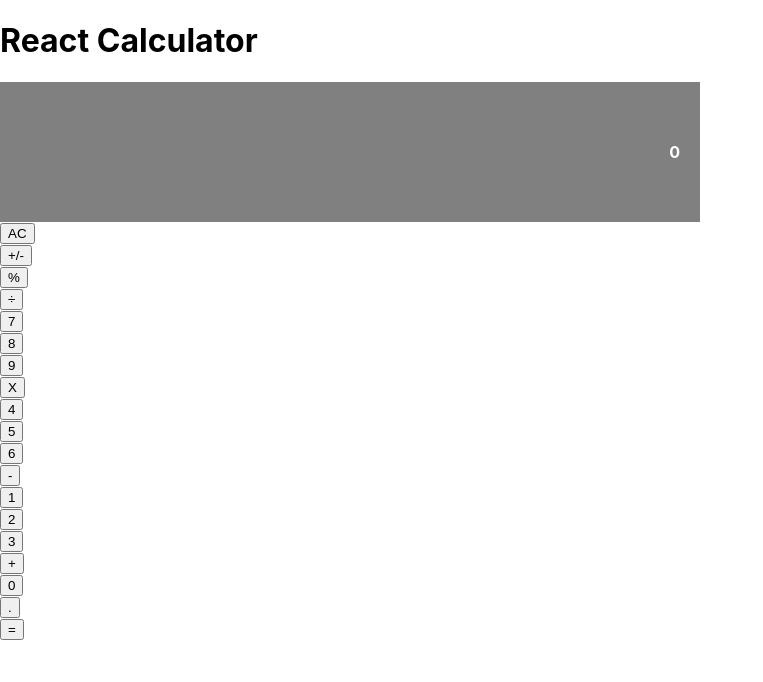
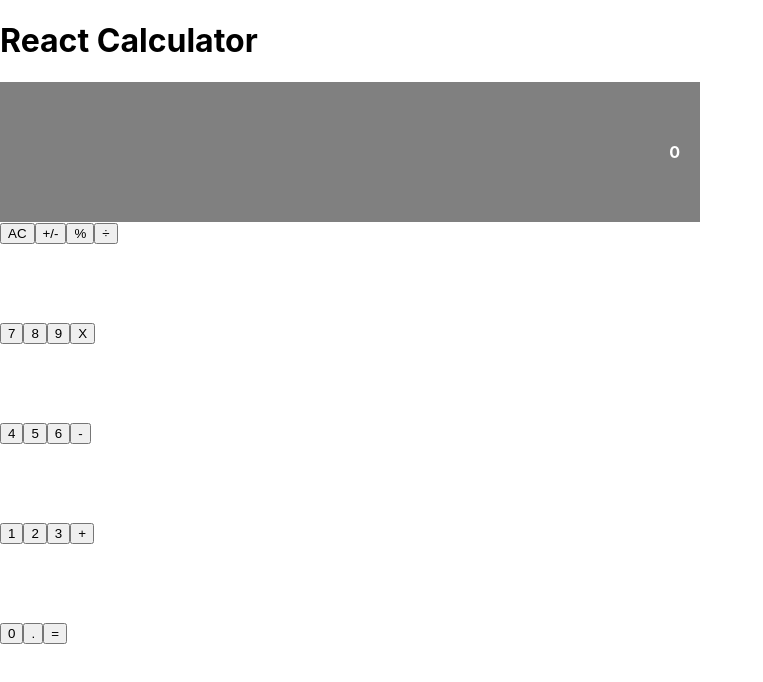
Before and after one commit to Eshy10/react-calculator, a React (Create React App) app: page / in a window 1280 px wide. Shown: the top 682 px of the page, without its empty margins (0-763 px from the left). Built offline with nearby package versions, Linux system fonts and the light colour scheme.

Commit message:
add button panel module css

```diff
--- a/src/components/buttonPanel/ButtonPanel.js
+++ b/src/components/buttonPanel/ButtonPanel.js
@@ -1,33 +1,34 @@
 import React from 'react';
 import Button from '../button/Button';
+import styles from './ButtonPanel.module.css';
 
 const ButtonPanel = () => (
   <div className="button-panel">
-    <div className="group1">
+    <div className={styles.row}>
       <Button name="AC" />
       <Button name="+/-" />
       <Button name="%" />
       <Button name="÷" />
     </div>
-    <div className="group2">
+    <div className={styles.row}>
       <Button name="7" />
       <Button name="8" />
       <Button name="9" />
       <Button name="X" />
     </div>
-    <div className="group3">
+    <div className={styles.row}>
       <Button name="4" />
       <Button name="5" />
       <Button name="6" />
       <Button name="-" />
     </div>
-    <div className="group4">
+    <div className={styles.row}>
       <Button name="1" />
       <Button name="2" />
       <Button name="3" />
       <Button name="+" />
     </div>
-    <div className="group5">
+    <div className={styles.row}>
       <Button name="0" />
       <Button name="." />
       <Button name="=" />
--- /dev/null
+++ b/src/components/buttonPanel/ButtonPanel.module.css
@@ -0,0 +1,4 @@
+.row {
+    display: flex;
+    height: 100px;
+}
--- a/src/components/display/Display.js
+++ b/src/components/display/Display.js
@@ -1,6 +1,6 @@
 import React from 'react';
 import PropTypes from 'prop-types';
-import styles from './display.module.css';
+import styles from './Display.module.css';
 
 const Display = ({ result }) => (
   <div className={styles.display}>
```
